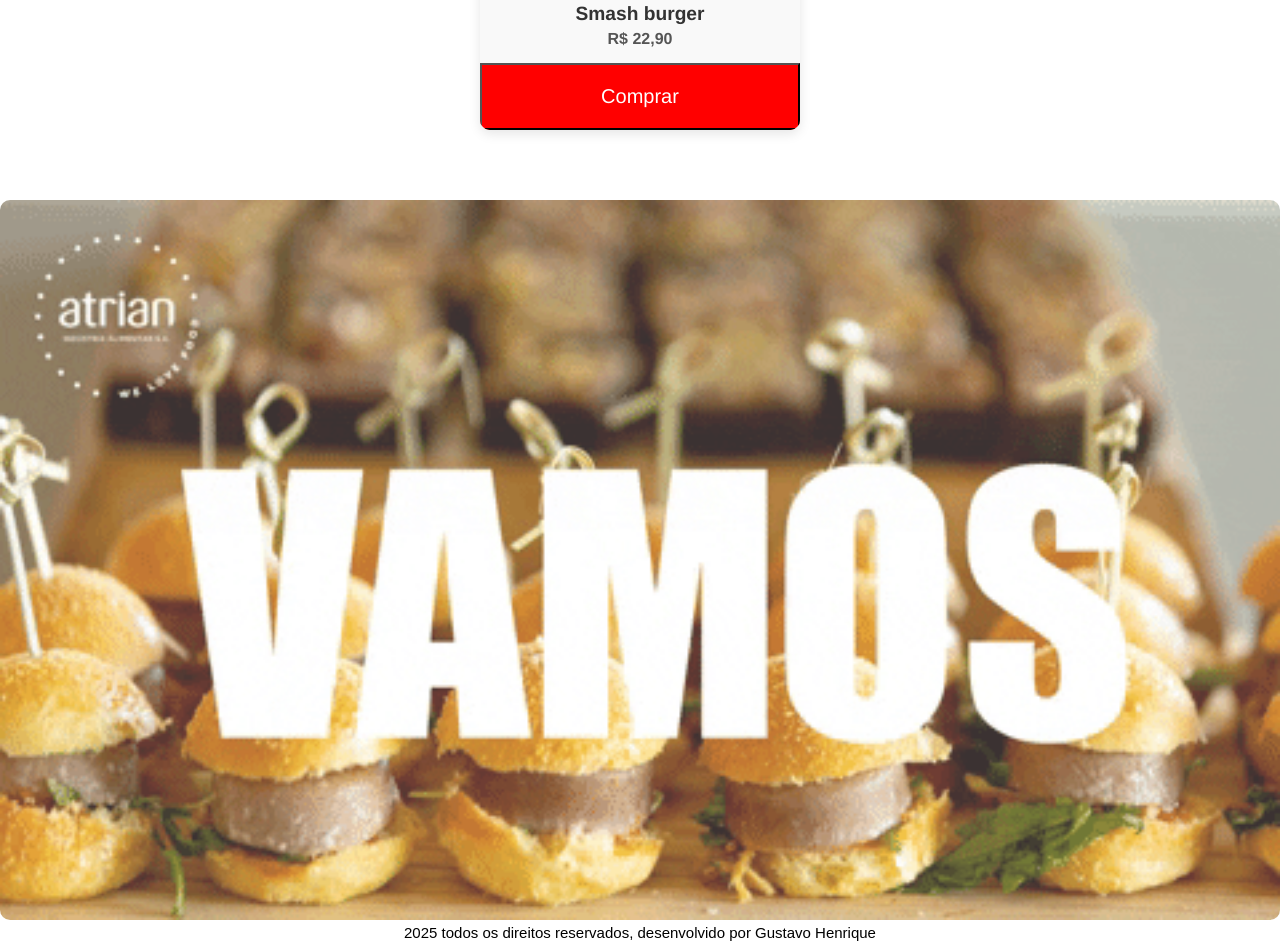
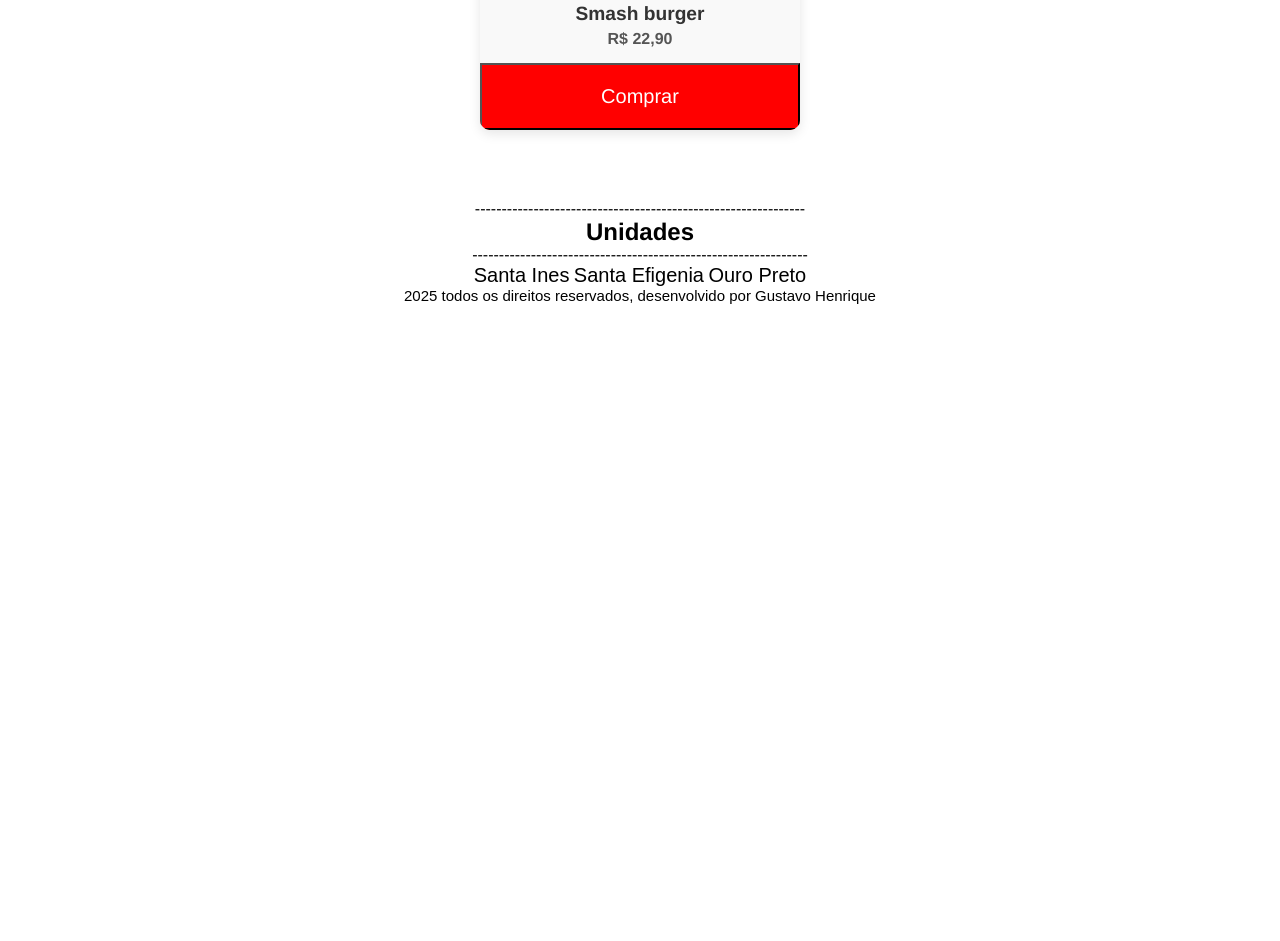
Before and after one commit to gustavosantt/Hamburgaria, a plain HTML site: page index.html in a window 1280 px wide. Shown: the part 2548-3489 px from the top of the page. After the commit the page ends 2852 px from the top, so only its background shows below. Drawn offline with Linux system fonts and the light colour scheme.

Commit message:
Atualizacao de unidades

```diff
--- a/index.css
+++ b/index.css
@@ -253,6 +253,23 @@ nav a{
     border-radius: 10px;
 }
 
+/*Unidades*/
+
+.templateuni{
+
+    text-align: center;
+
+}
+.unidades nav a{
+    font-size: 20px;
+    gap: px;
+
+}
+
+.unidades nav a{
+
+    font-family: Arial, Helvetica, sans-serif;
+}
 
 
 .Final p{
--- a/index.html
+++ b/index.html
@@ -96,9 +96,18 @@
             </div>
         </section>
 
-        <section class="VideoIlu" id="VideoIlu">
-            <div class="" id="" >
-                <img src="Videos/destaque.gif" alt="">
+        <section class="templateuni" id="templateuni">
+            <div class="unidades" id="unidades" >
+                <p>--------------------------------------------------------------</p>
+                <h1>Unidades</h1>
+                <p>---------------------------------------------------------------</p>
+                <div>
+                    <nav>
+                        <a href="">Santa Ines</a>
+                        <a href="">Santa Efigenia</a>
+                        <a href="">Ouro Preto</a>
+                    </nav>
+                </div>
             </div>
         </section>
 
```
